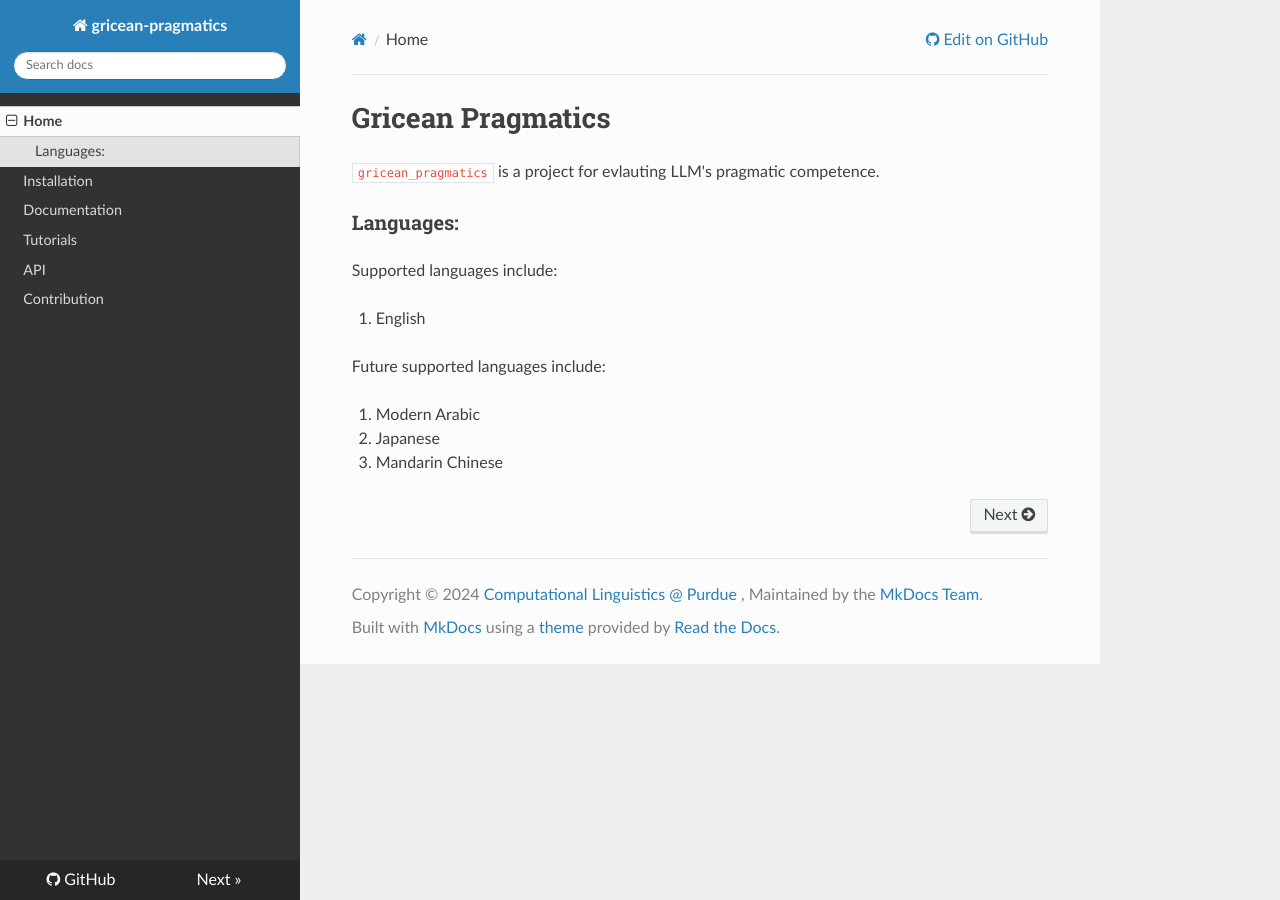
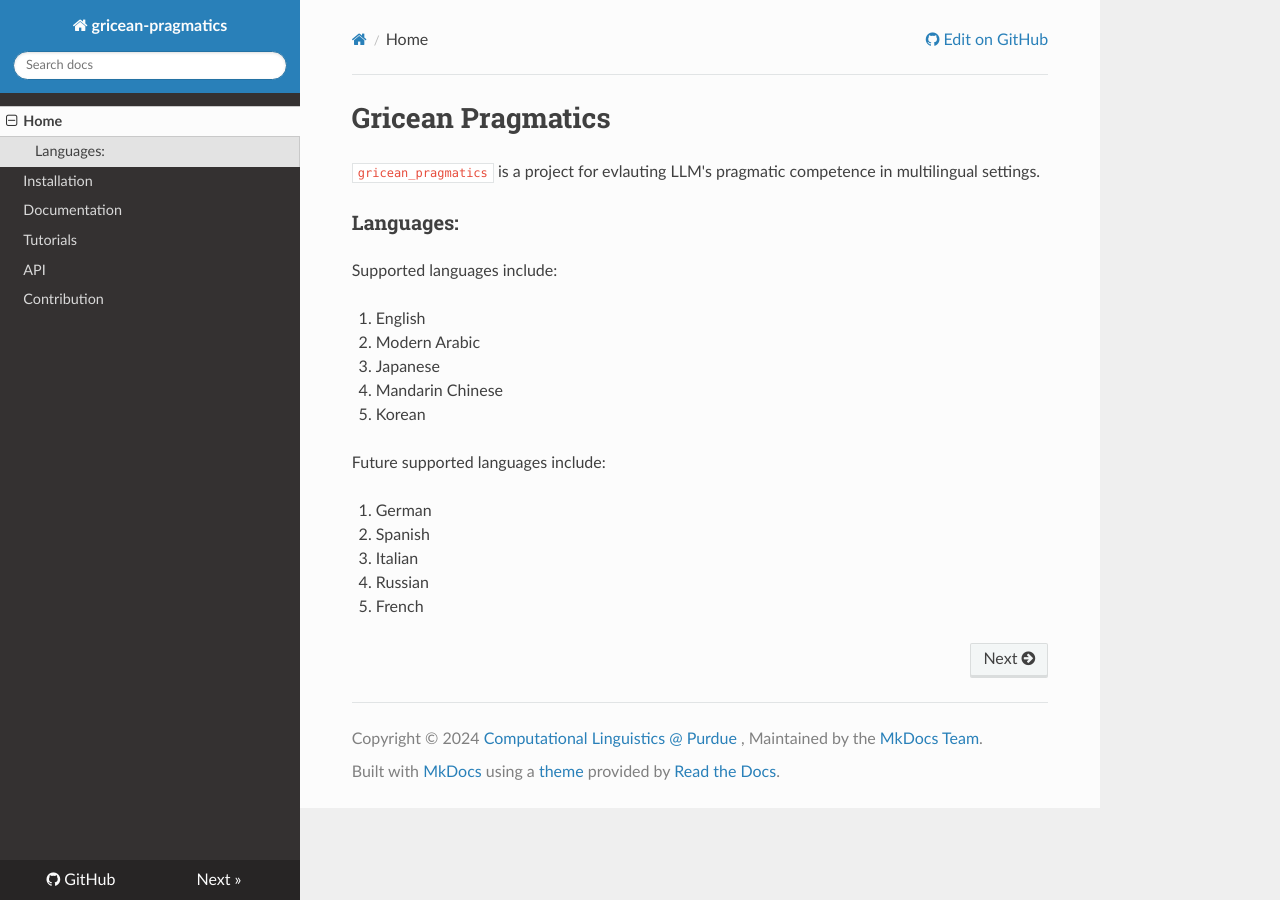
Before and after one commit to clap-purdue/gricean-pragmatics, an MkDocs documentation site: the page built from docs/index.md, in a window 1280 px wide. Built offline with MkDocs 1.6.1, drawn with Linux system fonts in a browser that asks for light colours; nearby versions of some CDN libraries.

Commit message:
Update index.md

```diff
--- a/docs/index.md
+++ b/docs/index.md
@@ -1,15 +1,21 @@
 # Gricean Pragmatics
 
-`gricean_pragmatics` is a project for evlauting LLM's pragmatic competence.
+`gricean_pragmatics` is a project for evlauting LLM's pragmatic competence in multilingual settings.
 
 ### Languages:
 
 Supported languages include:
 
 1. English
+2. Modern Arabic
+3. Japanese
+4. Mandarin Chinese
+5. Korean
 
 Future supported languages include:
 
-1. Modern Arabic
-2. Japanese
-3. Mandarin Chinese
+6. German
+7. Spanish
+8. Italian
+9. Russian
+10. French
```
